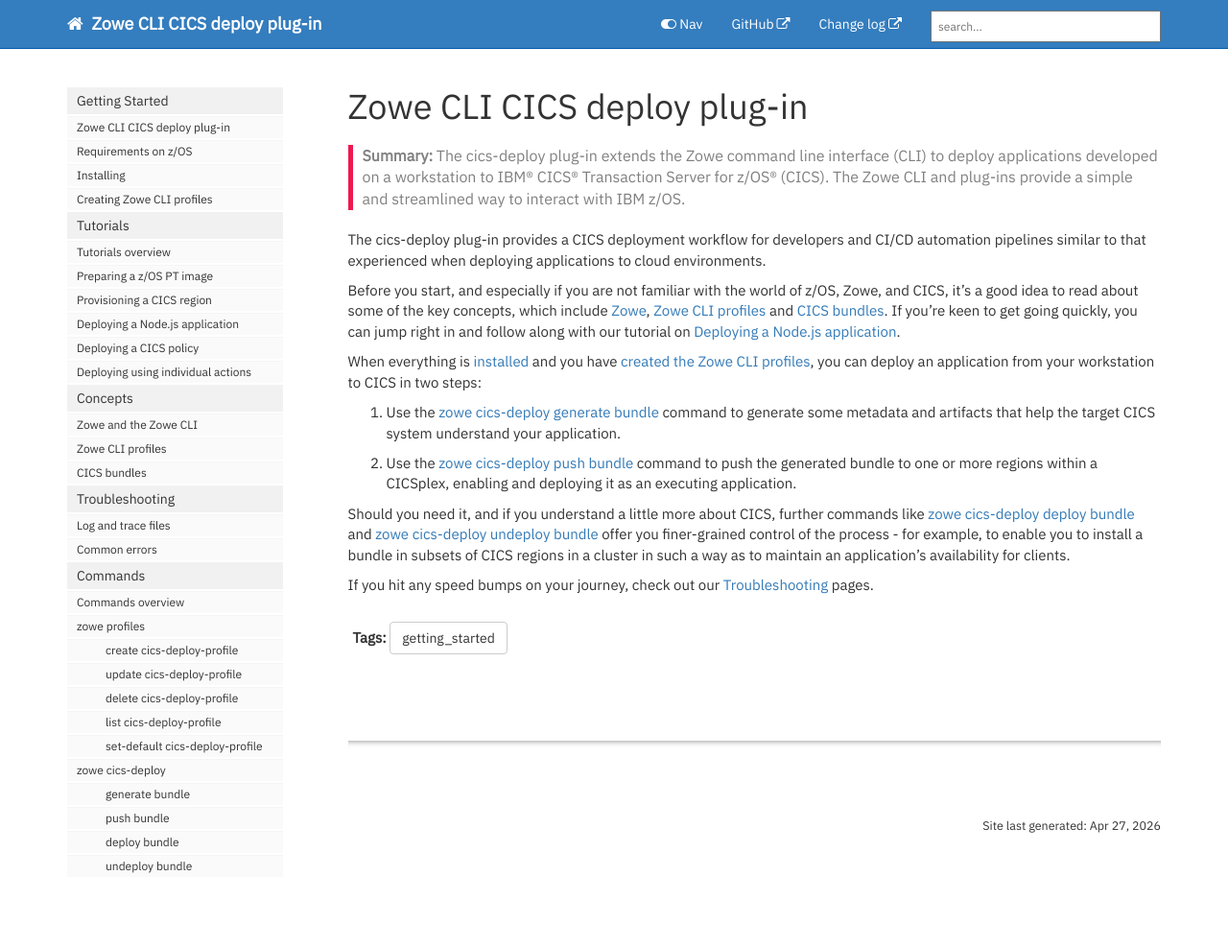
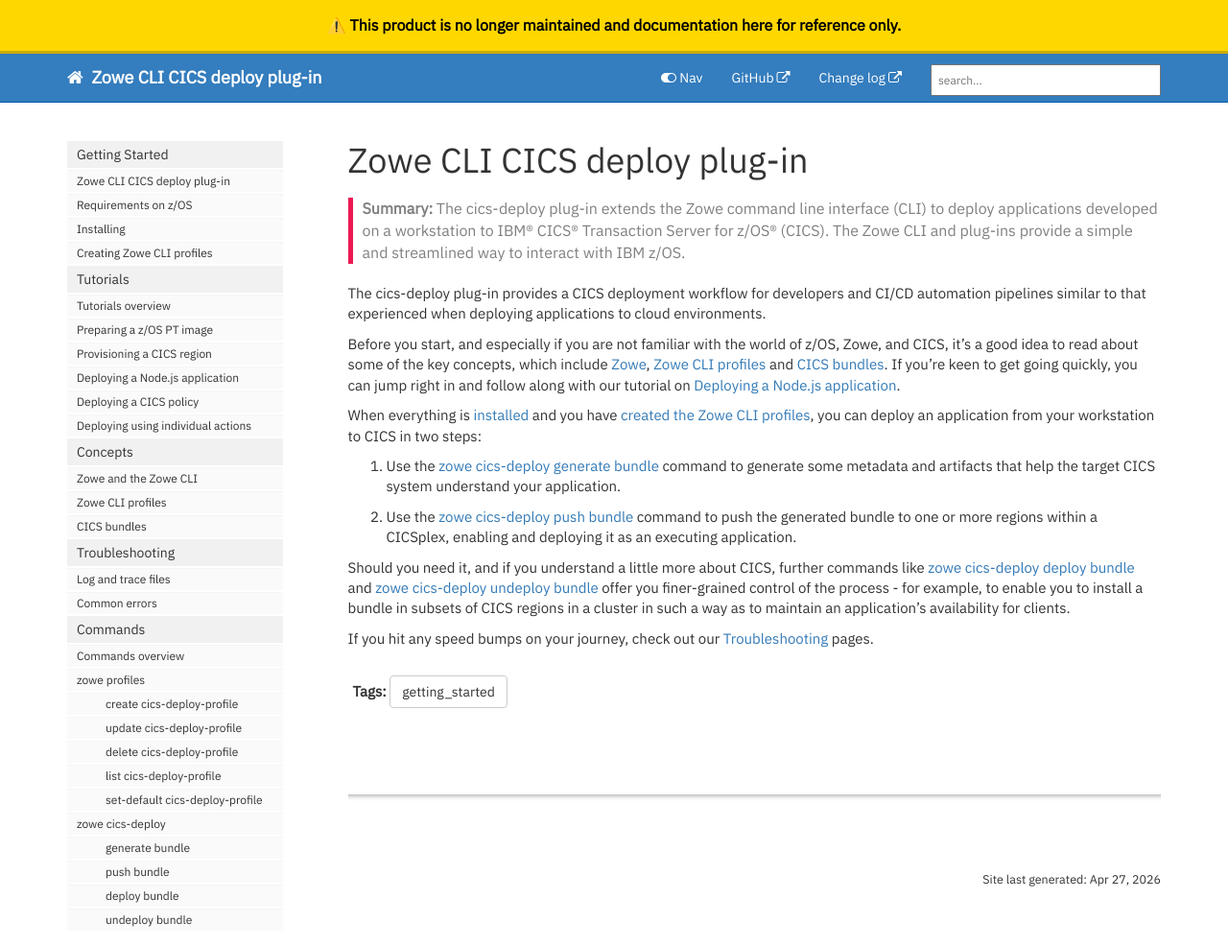
Before and after one commit to IBM/zowe-cli-cics-deploy-plugin, a Jekyll site: the page built from docs/pages/cdp/cdp-Zowe-CLI-CICS-deploy-plug-in.md, in a window 1280 px wide and 986 px high. Shown: the whole window at 96% size. Built offline with Jekyll 4.4.1, drawn with Linux system fonts in a browser that asks for light colours; comment, search, counter and statistics services are not loaded.

Commit message:
Update README.md and Docs site

```diff
--- a/docs/_layouts/default.html
+++ b/docs/_layouts/default.html
@@ -74,6 +74,9 @@
 
 </head>
 <body>
+<div class="deprecation-banner">
+    <p>⚠️ This product is no longer maintained and documentation here for reference only.</p>
+</div>
 {% include topnav.html %}
 <!-- Page Content -->
 <div class="container">
--- a/docs/css/customstyles.css
+++ b/docs/css/customstyles.css
@@ -1224,3 +1224,23 @@ h4.panel-title {
         display:block !important;
     }
 }
+
+
+
+/* Deprecation Banner */
+.deprecation-banner {
+    background-color: #ffd700;
+    color: #000;
+    padding: 15px 20px;
+    text-align: center;
+    font-weight: bold;
+    font-size: 16px;
+    border-bottom: 3px solid #ccac00;
+    position: relative;
+    z-index: 1000;
+}
+
+.deprecation-banner p {
+    margin: 0;
+    padding: 0;
+}
```
Also changed, not shown: README.md.
